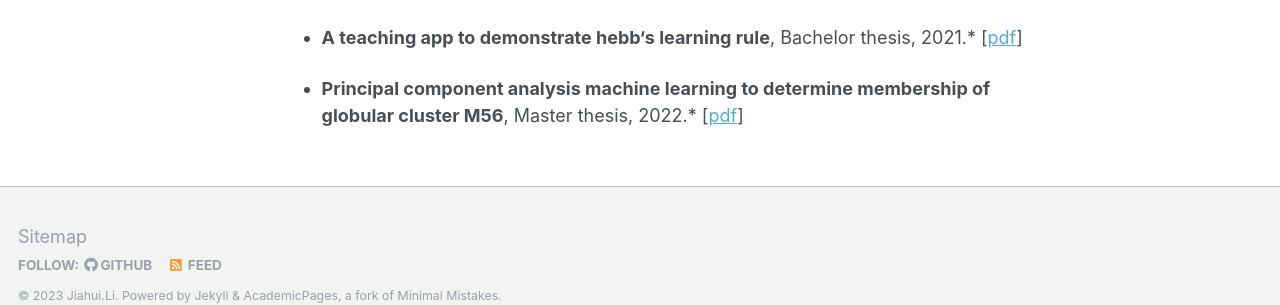
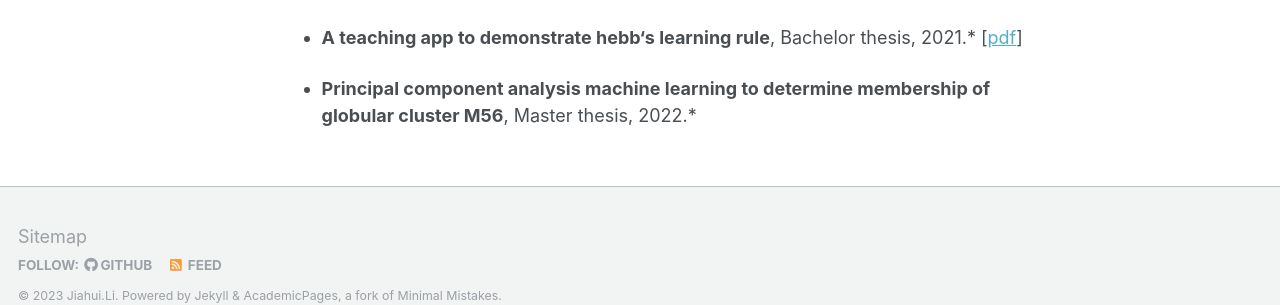
Before and after one commit to jimmylihui/jimmylihui.github.io, a Jekyll site: the page built from _pages/about.md, in a window 1280 px wide and 1071 px high. Shown: the part 730-1035 px from the top of the window. Built offline with Jekyll 4.4.1, drawn with Linux system fonts in a browser that asks for light colours; some web fonts are replaced.

Commit message:
Update about.md

```diff
--- a/_pages/about.md
+++ b/_pages/about.md
@@ -29,4 +29,4 @@ Publications
 \* denote equal contribution
 * **A teaching app to demonstrate hebb‘s learning rule**, Bachelor thesis, 2021.* [[pdf](https://github.com/jimmylihui/jimmylihui.github.io/blob/master/files/app%20to%20illustrate%20hebb%20rule.pdf)]
 
-* **Principal component analysis machine learning to determine membership of globular cluster M56**, Master thesis, 2022.* [[pdf]([https://github.com/jimmylihui/jimmylihui.github.io/blob/master/files/app%20to%20illustrate%20hebb%20rule.pdf](https://github.com/jimmylihui/jimmylihui.github.io/blob/master/files/Principal%20component%20analysis%20machine%20learning%20to%20determine%20membership%20of%20globular%20cluster%20M56.pdf)https://github.com/jimmylihui/jimmylihui.github.io/blob/master/files/Principal%20component%20analysis%20machine%20learning%20to%20determine%20membership%20of%20globular%20cluster%20M56.pdf)]
+* **Principal component analysis machine learning to determine membership of globular cluster M56**, Master thesis, 2022.*
```
